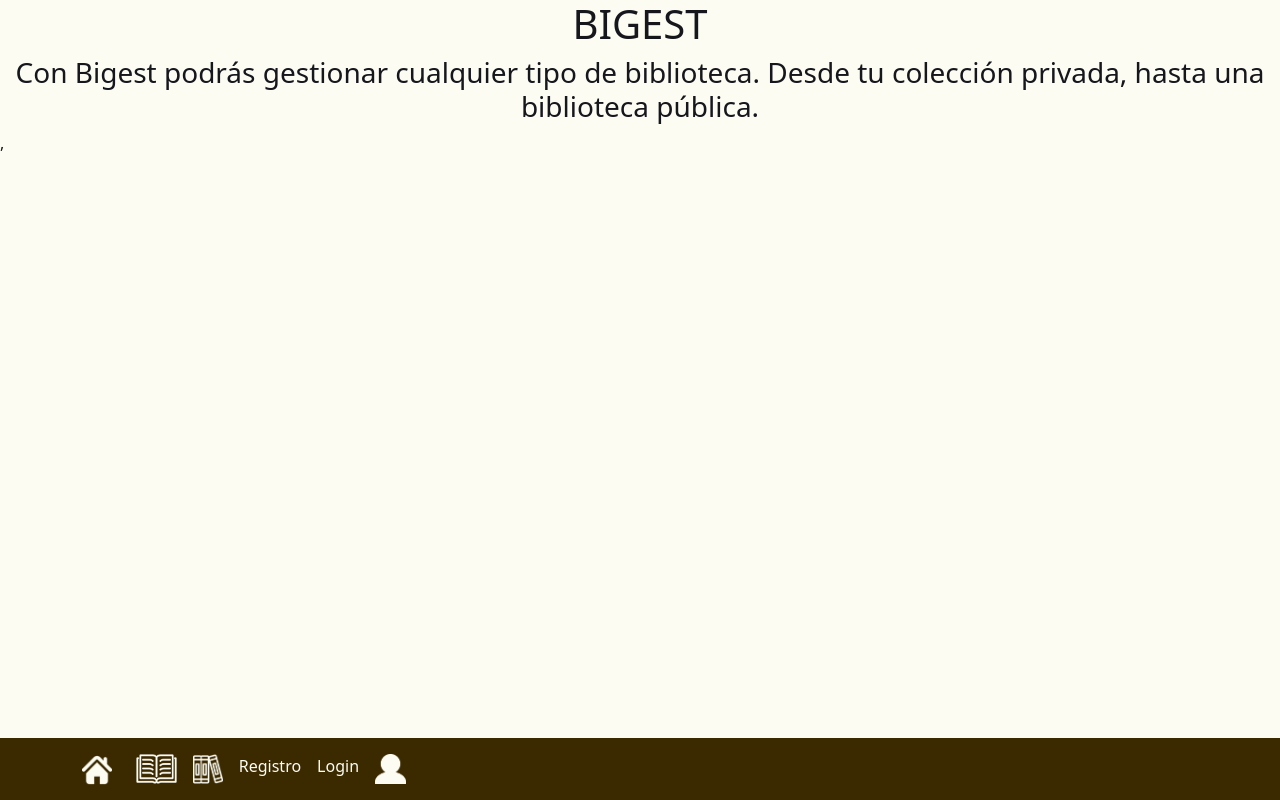
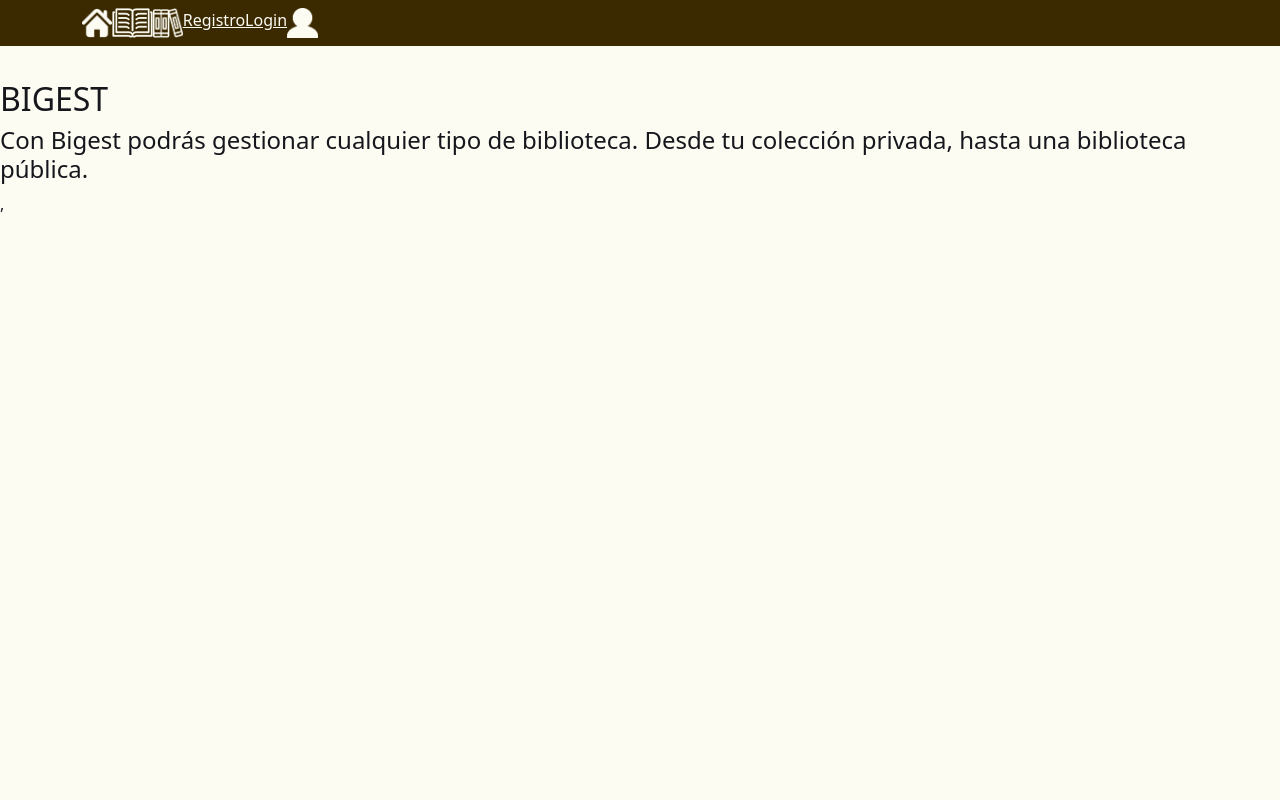
Before and after one commit to Miguel-Zapata/Proyect3-GestionBiblio, a React (Create React App) app in the folder client/: page / in a window 1280 px wide. Built offline with nearby package versions, Linux system fonts and the light colour scheme.

Commit message:
front2 useParams iniciando

```diff
--- a/client/src/App.jsx
+++ b/client/src/App.jsx
@@ -7,29 +7,25 @@ import Login from './views/Login';
 import Registro from './views/Registro';
 import Bibliotecas from './views/Bibliotecas';
 import MiCuenta from './views/MiCuenta';
-import Libro from './views/Libro';
+import { Outlet } from "react-router";
 
 import BarraNavegacion from "./components/Navbar";
 
 function App() {
   return (
-    <div className="App">
+    <div>
 
-        <div>
-            <BarraNavegacion />
-        </div>
+      <div>
+        <Outlet />
+      </div>
 
-<Routes>
-        <Route path="/" element={<Home />} />
-        <Route path="Registro" element={<Registro />} />
-        <Route path="Login" element={<Login />} />
-        <Route path="Libros" element={<Libros />} />
-        <Route path="Libros/:LibroId" element={<Libro />} />
-        <Route path="Bibliotecas" element={<Bibliotecas />} />
-        <Route path="MiCuenta" element={<MiCuenta />} />
-      </Routes>
+      <div>
+        <BarraNavegacion />
+      </div>
 
     </div>
+
+
   );
 }
 
--- a/client/src/components/Navbar.jsx
+++ b/client/src/components/Navbar.jsx
@@ -6,21 +6,21 @@ import homeNav from './img/home-navbar.png'
 import userNav from './img/user-navbar.png'
 import librosNav from './img/libros-navbar.png'
 import bibliotecasNav from './img/bibliotecas-navbar.png'
-
+import { NavLink } from 'react-router-dom'
 
 const BarraNavegacion = ()=>{
     return(
         <div>
 
-<Navbar className="container--navbar" /* bg="dark" variant="dark" */ fixed="bottom">
+<Navbar className="container--navbar" /* bg="dark" variant="dark" */ fixed="top">
     <Container className="container--navbar">
-    <Navbar.Brand href="/"><img className="home--navbar" src={homeNav} alt="home" /></Navbar.Brand>
+    <NavLink to="/"><img className="home--navbar" src={homeNav} alt="home" /></NavLink>
     <Nav className="me-auto">
-      <Nav.Link href="/Libros"><img className="libros--navbar" src={librosNav} alt="libros" /></Nav.Link>
-      <Nav.Link href="/Bibliotecas"><img className="bibliotecas--navbar" src={bibliotecasNav} alt="bibliotecas" /></Nav.Link>
-      <Nav.Link className="text-main"  href="/Registro">Registro</Nav.Link>
-      <Nav.Link className="text-main" href="/Login">Login</Nav.Link>
-      <Nav.Link href="/MiCuenta"><img className="user--navbar" src={userNav} alt="miCuenta" /></Nav.Link>
+      <NavLink to="/Libros"><img className="libros--navbar" src={librosNav} alt="libros" /></NavLink>
+      <NavLink to="/Bibliotecas"><img className="bibliotecas--navbar" src={bibliotecasNav} alt="bibliotecas" /></NavLink>
+      <NavLink className="text-main"  to="/Registro">Registro</NavLink>
+      <NavLink className="text-main" to="/Login">Login</NavLink>
+      <NavLink to="/MiCuenta"><img className="user--navbar" src={userNav} alt="miCuenta" /></NavLink>
     </Nav>
     </Container>
   </Navbar>
--- a/client/src/index.jsx
+++ b/client/src/index.jsx
@@ -1,14 +1,33 @@
 import React from 'react';
 import ReactDOM from 'react-dom';
-import { BrowserRouter } from "react-router-dom";
+import { BrowserRouter, Routes, Route} from "react-router-dom";
 import './styles/index.css';
 import App from './App';
+import Registro from './views/Registro';
+import Login from './views/Login';
+import Libros from './views/Libros';
+import Libro from './views/Libro';
+import Bibliotecas from './views/Bibliotecas';
+import MiCuenta from './views/MiCuenta';
+import Home from './views/Home';
+
+
 // import reportWebVitals from './reportWebVitals';
 
 ReactDOM.render(
     <React.StrictMode >
     <BrowserRouter>
-    <App />
+    <Routes>
+        <Route path="/" element={<App />}>
+            <Route index element={<Home />} />
+            <Route path="Registro" element={<Registro />} />
+            <Route path="Login" element={<Login />} />
+            <Route exact path="Libros" element={<Libros />} />
+            <Route path="Libros/:LibroId" element={<Libro />} />
+            <Route path="Bibliotecas" element={<Bibliotecas />} />
+            <Route path="MiCuenta" element={<MiCuenta />} />
+        </Route>
+      </Routes>
     </BrowserRouter>,
     </React.StrictMode>,
     document.getElementById('root')
--- a/client/src/styles/App.css
+++ b/client/src/styles/App.css
@@ -7,6 +7,7 @@
 body {
   background-color:#fcfcf3;
   color: #16161d;
+  padding-top: 5rem;
 }
 
 .App {
--- a/client/src/styles/Navbar.css
+++ b/client/src/styles/Navbar.css
@@ -2,6 +2,7 @@
 
 .container--navbar{
     background-color: #3b2900;
+    height:fit-content;
 }
 
 .home--navbar {
--- a/client/src/views/Home.jsx
+++ b/client/src/views/Home.jsx
@@ -1,25 +1,8 @@
-
-import { useState } from "react";
-import { Routes, Route, Link } from "react-router-dom";
-
-
 const Home = ()=>{
-
-    const [registro, setRegistro] = useState("");
-
     return (
         <div>
-
-       {/*  <div>
-            <Link to="/Libros"><button>Libros</button></Link>
-            <button><Link to="/Bibliotecas">Bibliotecas</Link></button>
-            <button><Link to="/Registro">Registro</Link></button>
-            <button><Link to="/Login">Login</Link></button>
-            <button><Link to="/MiCuenta">Mi Cuenta</Link></button>
-        </div> */}
-
-            <h1>BIGEST</h1>
-            <h3>Con Bigest podrás gestionar cualquier tipo de biblioteca. Desde tu colección privada, hasta una biblioteca pública.</h3>
+            <h2>BIGEST</h2>
+            <h4>Con Bigest podrás gestionar cualquier tipo de biblioteca. Desde tu colección privada, hasta una biblioteca pública.</h4>
         </div>
     );
 };
--- a/client/src/views/Libro.jsx
+++ b/client/src/views/Libro.jsx
@@ -1,25 +1,42 @@
-import { useParams } from 'react-router-dom';
-import { Routes, Route, Link } from "react-router-dom";
+import { useParams } from "react-router-dom";
+import axios from "axios";
+import { useEffect, useState } from "react";
 
-const Libro = ()=>{
+const Libro = () => {
+  let { LibroId } = useParams();
+  console.log(LibroId);
 
-    let params = useParams()
-console.log(params);
+  const [libro, setLibro] = useState(null);
 
-    return (
-        <div>
-            <div>
-            <button><Link to="/">Home</Link></button>
-            </div>
+  useEffect(() => {
+    const getData = async () => {
+      try {
+        let response = await axios(`/cards/find/${LibroId}`, {
+          headers: {
+            Authorization:
+              "Bearer eyJhbGciOiJIUzI1NiIsInR5cCI6IkpXVCJ9.eyJpZCI6IjYxOTNjOGQwM2E5OTM4YTRjMjUzZGY0YSIsImlhdCI6MTYzODI4Njg0OCwiZXhwIjoxNjM4MzczMjQ4fQ._rLWqpZN2siTBYhQshsEEsTdPX4ryu7lG04bpnlZo-k",
+          },
+        });
+        console.log(response.data);
+        setLibro(response.data.card);
+      } catch (err) {
+        console.log(err);
+      }
+    };
+    getData();
+  }, []);
 
-            <div>
-            <h3>LIBRO INDEPENDIOENTE</h3>
-            </div>
+  const content = ()=>{
+      return (
+        <p>{libro.title}</p>
+      );
+  }
+  return(
+      <div>
+          {libro?content():"loading..."}
+      </div>
+  );
 
-
-
-        </div>
-    );
 };
 
 export default Libro;
--- a/client/src/views/Libros.jsx
+++ b/client/src/views/Libros.jsx
@@ -10,7 +10,7 @@ const Libros = ()=>{
 useEffect(()=>{
     const getData = async ()=>{
         try{
-            let response = await axios('http://localhost:5000/api/cards');
+            let response = await axios('/cards');
             console.log(response.data);
             setListaLibros(response.data.cards);
         }
@@ -23,11 +23,6 @@ useEffect(()=>{
 
 return(
     <div>
-        {/* <div>
-        <button><Link to="/">Home</Link></button>
-        <button><Link to="/Bibliotecas">Bibliotecas</Link></button>
-        <button><Link to="/MiCuenta">Mi Cuenta</Link></button>
-        </div> */}
 
         <div>
         <button>Filtros</button>
@@ -36,7 +31,7 @@ return(
         {listaLibros.map((libro,i)=> {
             return(
                 <div>
-                <LibroList key={i} libro={libro} />
+                    <Link style={{ display:"block"}} to={`${libro._id}`} key={i}> <LibroList key={i} libro={libro} /> </Link>
                 </div>
             );
         })}
```
